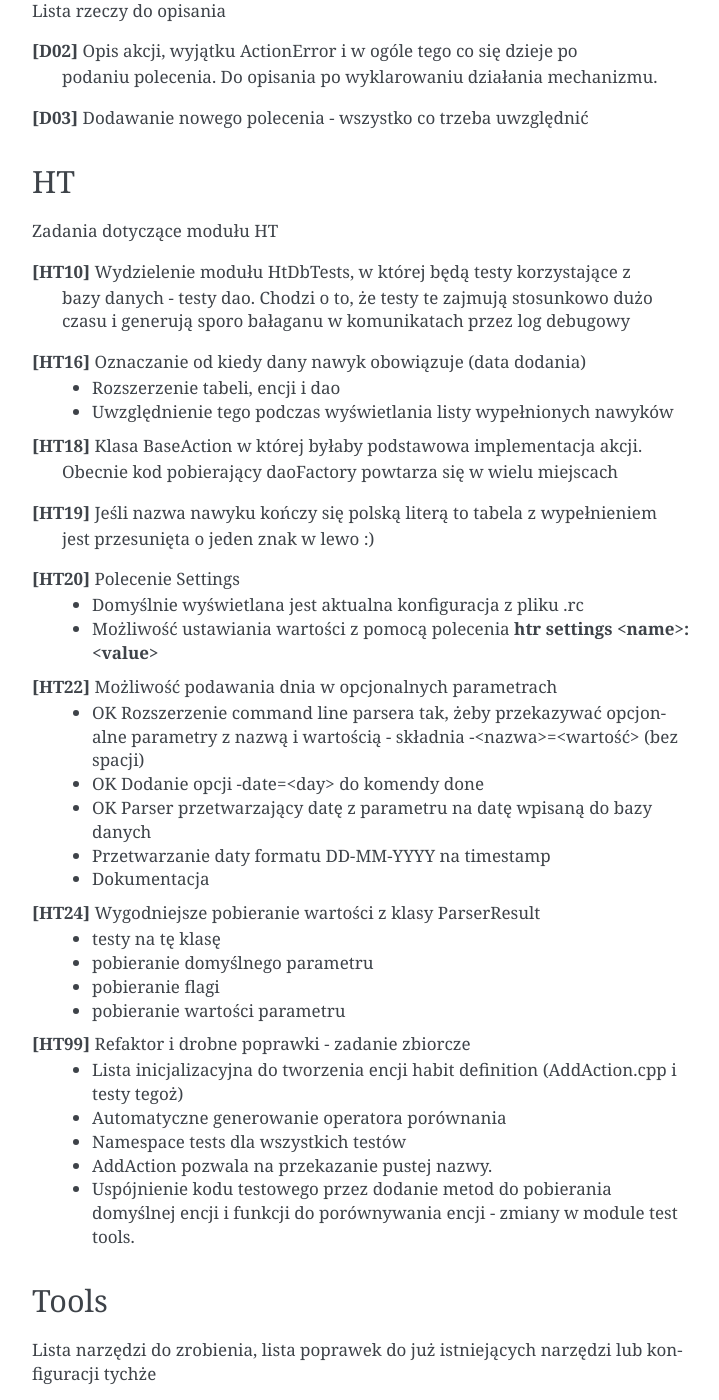
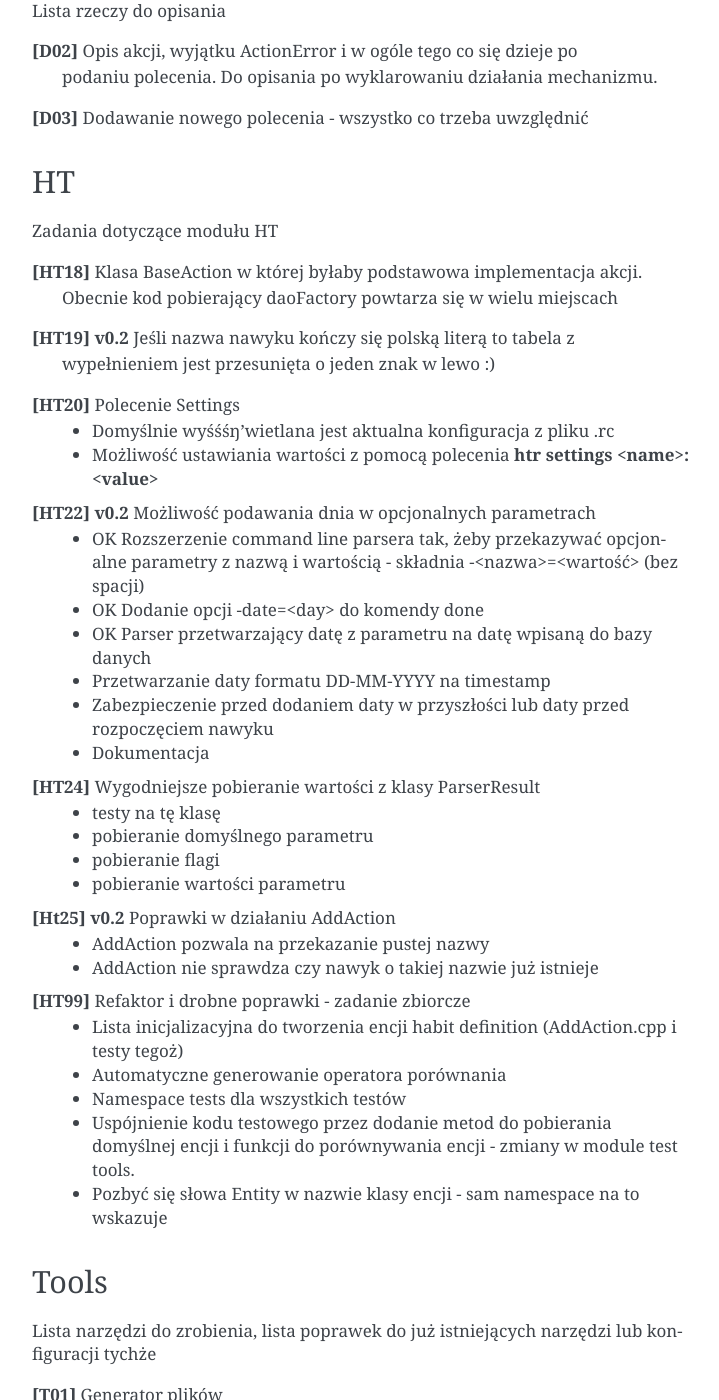
Before and after one commit to minescias/HabitTacker, a Sphinx documentation site: the page built from Documentation/source/Tasks.rst, in a window 1280 px wide and 1400 px high, scrolled down 1602 px. Shown: the whole window, without its empty margins (388-1107 px from the left). Built offline with Sphinx 7.4.7, drawn with Linux system fonts in a browser that asks for light colours.

```diff
--- a/Documentation/source/Notes.rst
+++ b/Documentation/source/Notes.rst
@@ -100,3 +100,8 @@ Potrzebne będą nowe zmiany do parsera wiersza poleceń:
  *  Globalne parametry (nazwa bazy danych, informacje o logowaniu itp)
  *  Poprawione pobieranie danych z wyniku parsowania (klasy parser result)
  *  Sprawdzanie czy filtr jest cyfrą :)
+
+Podpowiadanie składni
+*******************************************************************************
+Dobrze byłoby, gdyby program podowiadał składnie - autouzupełnianie komendy
+i parametrów
--- a/Documentation/source/Tasks.rst
+++ b/Documentation/source/Tasks.rst
@@ -70,31 +70,25 @@ HT
 *******************************************************************************
 Zadania dotyczące modułu HT
 
-**[HT10]** Wydzielenie modułu HtDbTests, w której będą testy korzystające z
-    bazy danych - testy dao. Chodzi o to, że testy te zajmują stosunkowo dużo
-    czasu i generują sporo bałaganu w komunikatach przez log debugowy
-
-**[HT16]** Oznaczanie od kiedy dany nawyk obowiązuje (data dodania)
- *  Rozszerzenie tabeli, encji i dao
- *  Uwzględnienie tego podczas wyświetlania listy wypełnionych nawyków
-
 **[HT18]** Klasa BaseAction w której byłaby podstawowa implementacja akcji.
     Obecnie kod pobierający daoFactory powtarza się w wielu miejscach
 
-**[HT19]** Jeśli nazwa nawyku kończy się polską literą to tabela z wypełnieniem
-    jest przesunięta o jeden znak w lewo :)
+**[HT19] v0.2** Jeśli nazwa nawyku kończy się polską literą to tabela z
+    wypełnieniem jest przesunięta o jeden znak w lewo :)
 
 **[HT20]** Polecenie Settings
- *  Domyślnie wyświetlana jest aktualna konfiguracja z pliku .rc
+ *  Domyślnie wyśśśŋ’wietlana jest aktualna konfiguracja z pliku .rc
  *  Możliwość ustawiania wartości z pomocą polecenia
     **htr settings <name>:<value>**
 
-**[HT22]** Możliwość podawania dnia w opcjonalnych parametrach
+**[HT22] v0.2** Możliwość podawania dnia w opcjonalnych parametrach
  *  OK Rozszerzenie command line parsera tak, żeby przekazywać opcjonalne
     parametry z nazwą i wartością - składnia -<nazwa>=<wartość> (bez spacji)
  *  OK Dodanie opcji -date=<day> do komendy done
  *  OK Parser przetwarzający datę z parametru na datę wpisaną do bazy danych
  *  Przetwarzanie daty formatu DD-MM-YYYY na timestamp
+ *  Zabezpieczenie przed dodaniem daty w przyszłości lub daty przed
+    rozpoczęciem nawyku
  *  Dokumentacja
 
 **[HT24]** Wygodniejsze pobieranie wartości z klasy ParserResult
@@ -103,14 +97,18 @@ Zadania dotyczące modułu HT
  *  pobieranie flagi
  *  pobieranie wartości parametru
 
+**[Ht25] v0.2** Poprawki w działaniu AddAction
+ *  AddAction pozwala na przekazanie pustej nazwy
+ *  AddAction nie sprawdza czy nawyk o takiej nazwie już istnieje
+
 **[HT99]** Refaktor i drobne poprawki - zadanie zbiorcze
  *  Lista inicjalizacyjna do tworzenia encji habit definition (AddAction.cpp i
     testy tegoż)
  *  Automatyczne generowanie operatora porównania
  *  Namespace tests dla wszystkich testów
- *  AddAction pozwala na przekazanie pustej nazwy.
  *  Uspójnienie kodu testowego przez dodanie metod do pobierania domyślnej
     encji i funkcji do porównywania encji - zmiany w module test tools.
+ *  Pozbyć się słowa Entity w nazwie klasy encji - sam namespace na to wskazuje
 
 Tools
 *******************************************************************************
--- a/Documentation/source/tasks/Cancelled.rst
+++ b/Documentation/source/tasks/Cancelled.rst
@@ -5,6 +5,12 @@ HT
 *******************************************************************************
 Zadania dotyczące modułu HT
 
+**[HT10]** Wydzielenie modułu HtDbTests, w której będą testy korzystające z
+    bazy danych - testy dao. Chodzi o to, że testy te zajmują stosunkowo dużo
+    czasu i generują sporo bałaganu w komunikatach przez log debugowy.
+    Wyjaśnienie: Istnieje polecenie --gtest_filter, które pozwala na
+    filtrowanie restów.
+
 **[HT17]** Rejestrowanie mocków dao za pomocą unique_ptr zamiast raw pointerów.
     Opis błędu oraz próby jego rozwiązania są w plikach DaoFacoryTest.cpp
     i DaoMockCreator.h
--- a/Documentation/source/tasks/Done.rst
+++ b/Documentation/source/tasks/Done.rst
@@ -141,6 +141,10 @@ Zadania dotyczące modułu HT
  *  OK Pobieranie polecenia z filtrem
  *  Opis działania całości w dokumentacji
 
+**[HT16]** Oznaczanie od kiedy dany nawyk obowiązuje (data dodania)
+ *  OK Rozszerzenie tabeli, encji i dao
+ *  OK Uwzględnienie tego podczas wyświetlania listy wypełnionych nawyków
+
 **[HT21]** Możliwość resetowania
  *  OK Rozszerzenie command line parsera tak, żeby przekazywać opcjonalne
     parametry z nazwą - składnia -<nazwa>
```
Also changed, not shown: Documentation/source/Versions.rst (+14 -1 lines).
